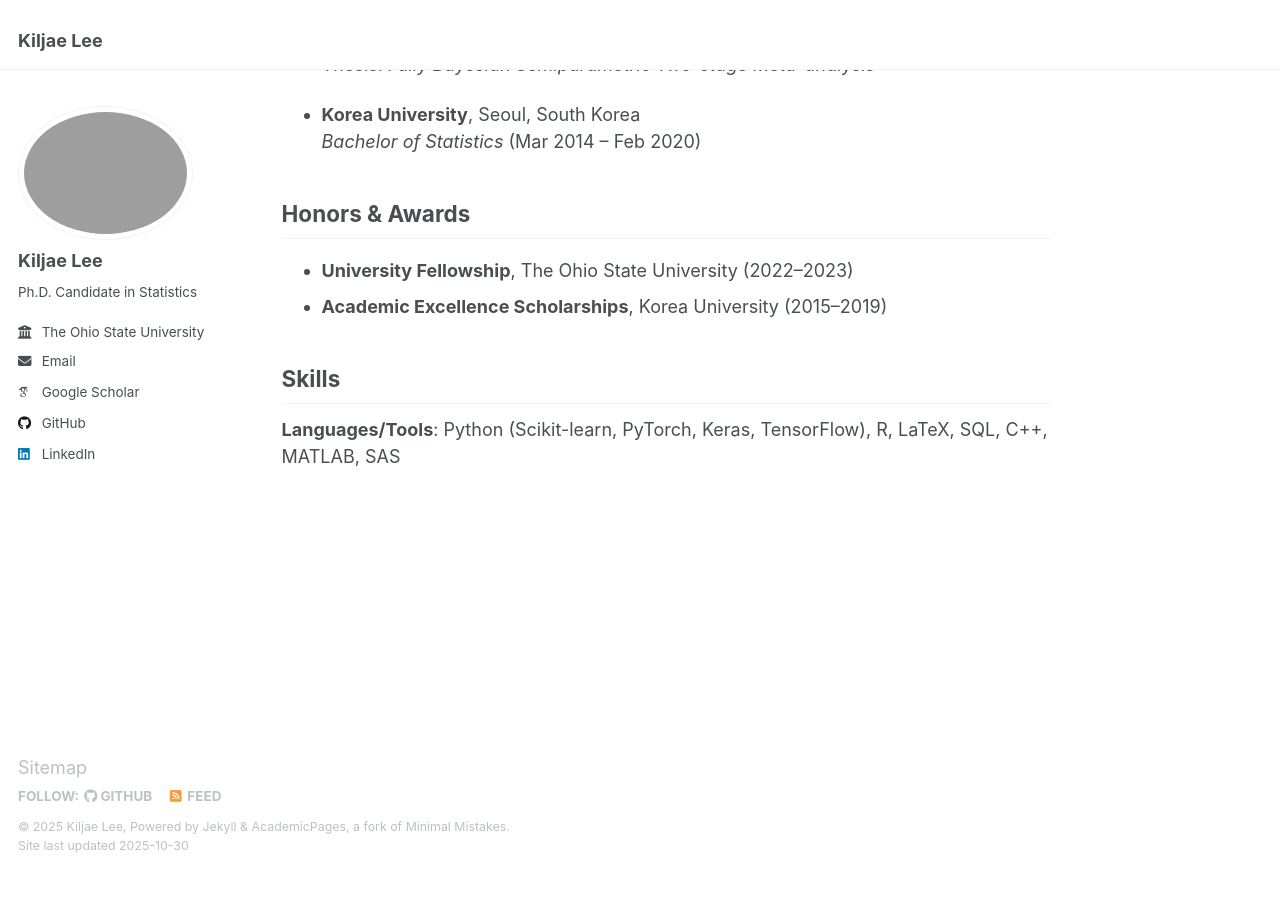
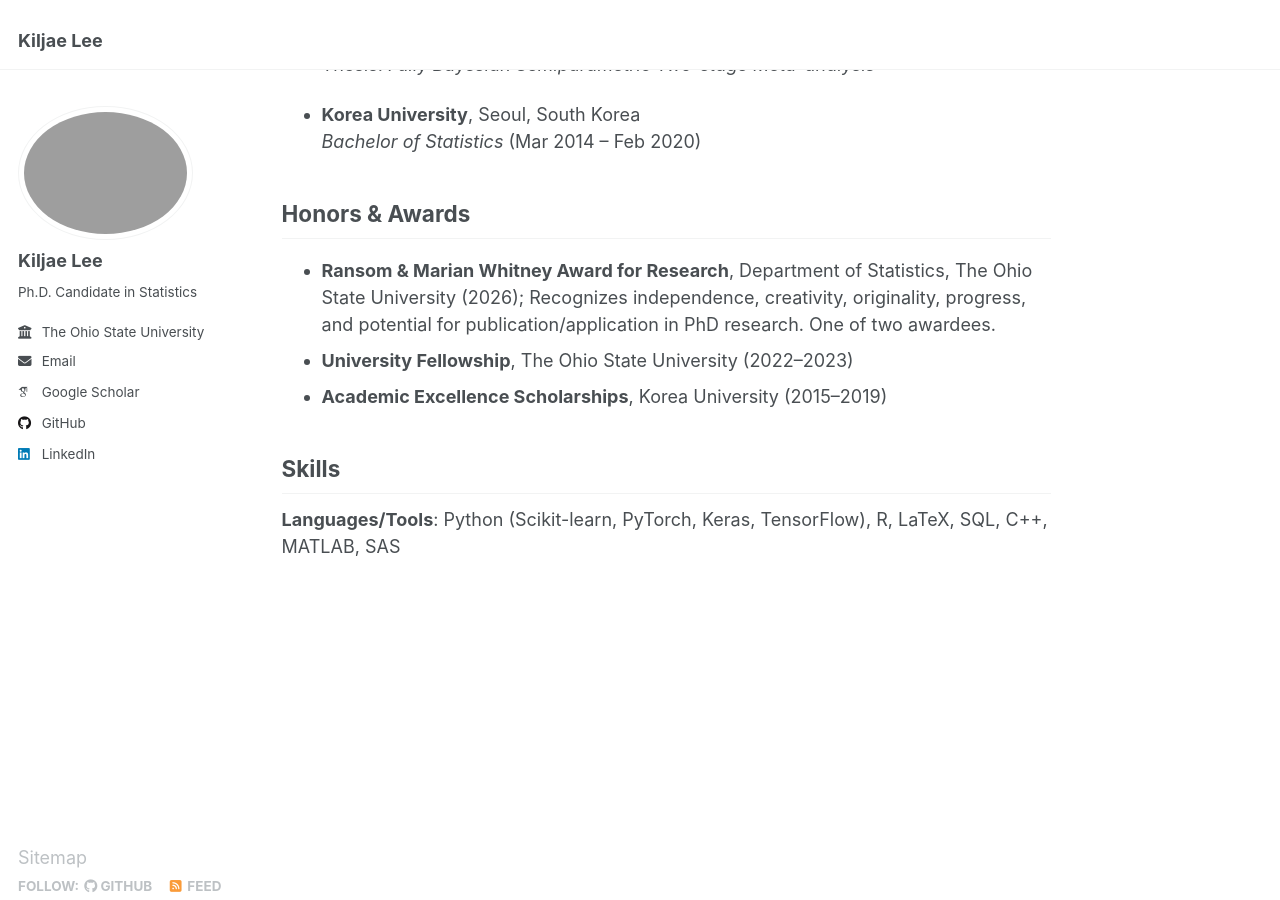
Before and after one commit to KiljaeL/KiljaeL.github.io, a Jekyll site: the page built from _pages/about.md, in a window 1280 px wide and 900 px high, scrolled down 1911 px. Built offline with Jekyll 4.4.1, drawn with Linux system fonts in a browser that asks for light colours; some web fonts are replaced; before the commit the page ends 2784 px from its top, so only the background shows below that; part of the change alters nothing that is shown; some of the changed text lies outside the part shown.

Commit message:
Update about page content

```diff
--- a/_pages/about.md
+++ b/_pages/about.md
@@ -22,9 +22,9 @@ My research interests span across several areas in statistics and machine learni
 
 ## Publications
 
-- **Faithful Group Shapley Value** [[PDF]](https://arxiv.org/abs/2505.19013)
+- **Faithful Group Shapley Value** [[PDF]](https://openreview.net/forum?id=z6d5MRMDNf)
   Kiljae Lee\*, Ziqi Liu\*, Weijing Tang and Yuan Zhang
-  **In Submission**
+  **NeurIPS 2025**
   **ICML 2025 DataWorld Workshop, Best Paper Award** (Honorable Mention; 3 out of 55 submissions)
   *Developed a fast and robust method for group-data valuation that satisfies a novel faithfulness axiom, ensuring resistance to adversarial manipulation and strong theoretical guarantees.*
 
@@ -63,6 +63,8 @@ My research interests span across several areas in statistics and machine learni
 
 ## Honors & Awards
 
+- **Ransom & Marian Whitney Award for Research**, Department of Statistics, The Ohio State University (2026);
+  Recognizes independence, creativity, originality, progress, and potential for publication/application in PhD research. One of two awardees.
 - **University Fellowship**, The Ohio State University (2022–2023)
 - **Academic Excellence Scholarships**, Korea University (2015–2019)
 
```
